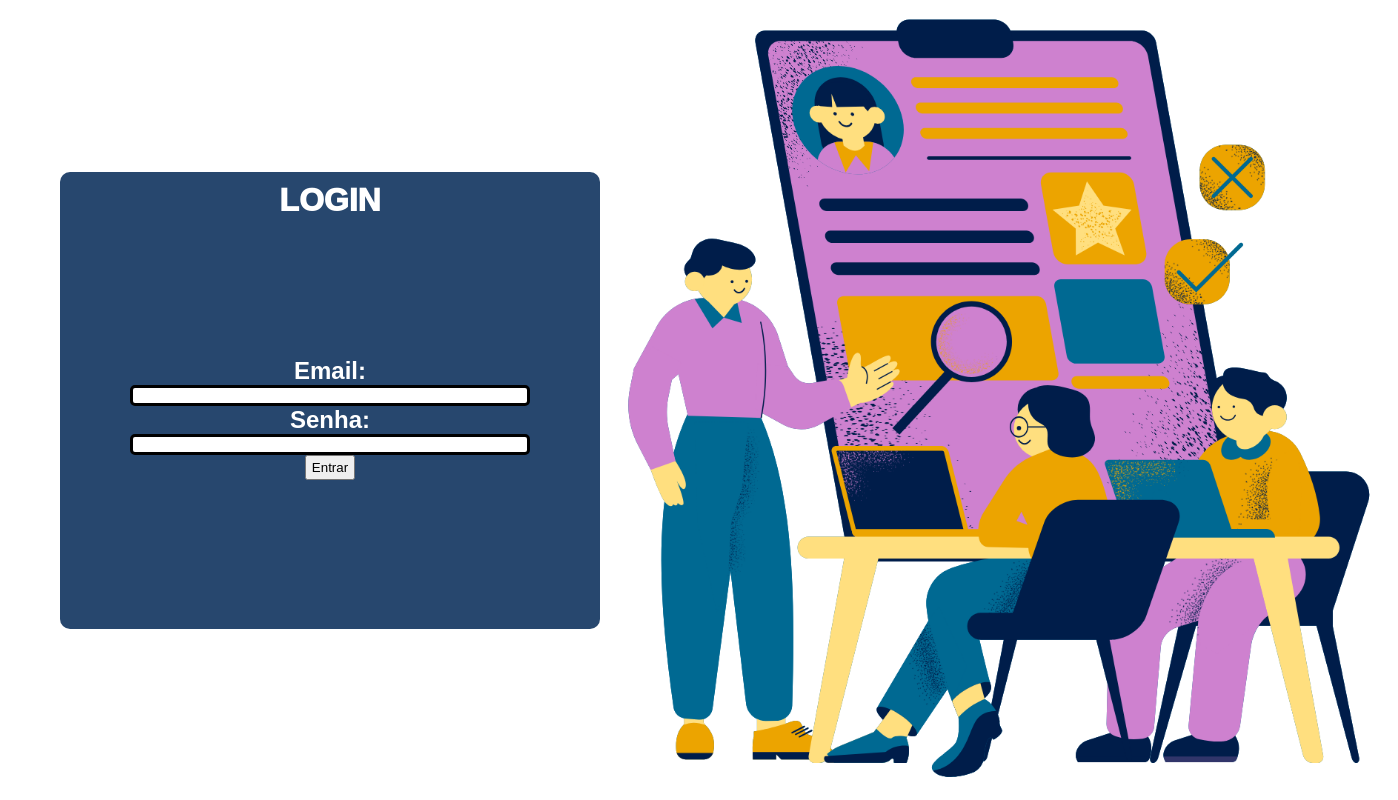
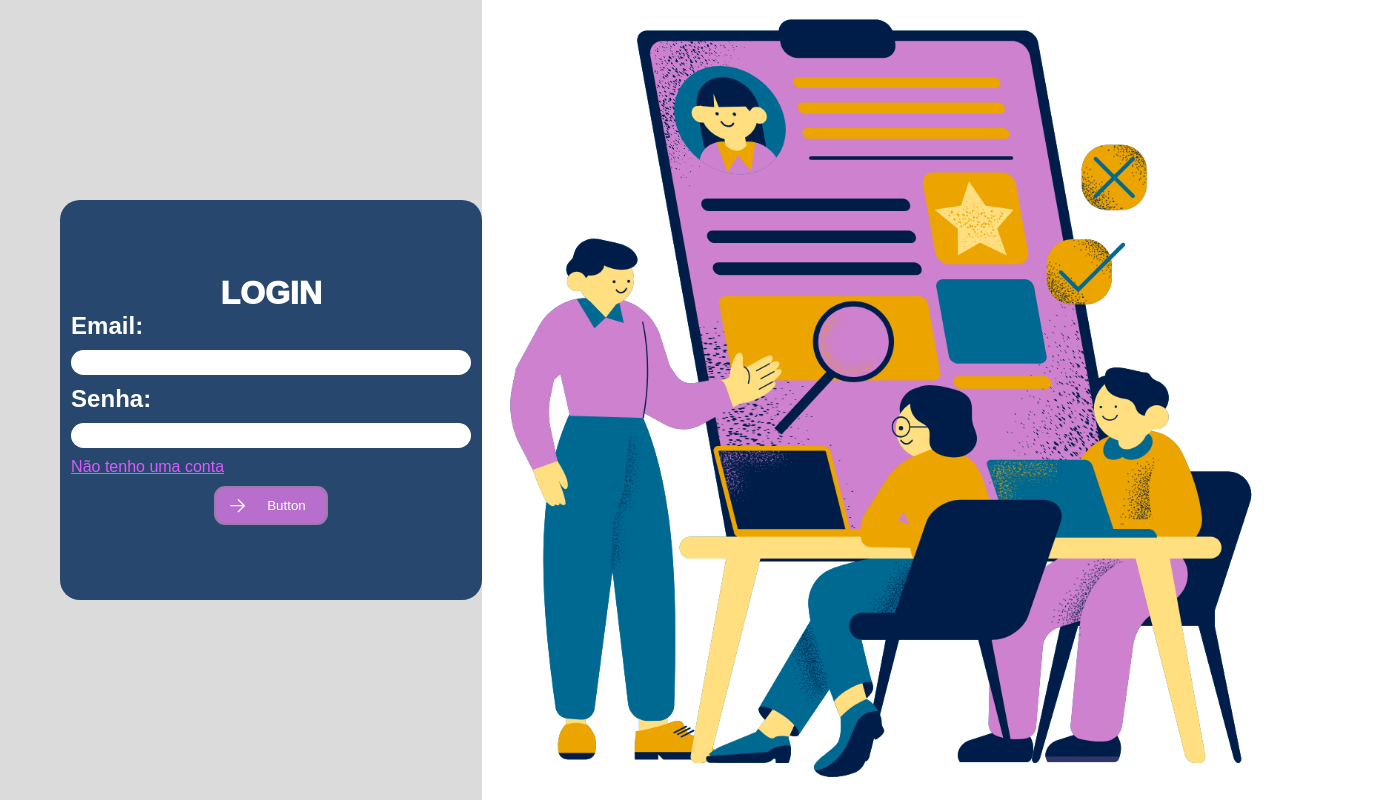
Before and after one commit to YasminTrembulack/SkillJourneyFront, a React (Vite) app: page / in a window 1280 px wide. Shown: the whole page, 1398 px wide, since content can reach past the window. Built offline with nearby package versions, Linux system fonts and the light colour scheme; a web font is replaced by a local one.

Commit message:
feat: login page almost done

```diff
--- /dev/null
+++ b/src/Components/Button/index.tsx
@@ -0,0 +1,23 @@
+import { StyledButton, Text } from "./styles";
+
+export default function Button() {
+  return (
+    <StyledButton >
+      <svg
+        xmlns="http://www.w3.org/2000/svg"
+        fill="none"
+        viewBox="0 0 24 24"
+        stroke-width="1.5"
+        stroke="currentColor"
+      >
+        <path
+          stroke-linecap="round"
+          stroke-linejoin="round"
+          d="M4.5 12h15m0 0l-6.75-6.75M19.5 12l-6.75 6.75"
+        ></path>
+      </svg>
+
+      <Text>Button</Text>
+    </StyledButton>
+  );
+}
--- /dev/null
+++ b/src/Components/Button/styles.ts
@@ -0,0 +1,38 @@
+import styled from "styled-components";
+
+export const StyledButton = styled.button`
+
+    background-color: #B86ECC;
+    color: #fff;
+    width: 8.5em;
+    height: 2.9em;
+    border: #9C7CA5 0.2em solid;
+    border-radius: 11px;
+    text-align: right;
+    transition: all 0.6s ease;
+    gap: 20px;
+
+
+    &:hover {
+        background-color: #d85cfa;
+        border: #d85cfa 0.2em solid;
+        cursor: pointer;
+    }
+
+    & svg {
+        width: 1.6em;
+        margin: -0.2em 0.8em 1em;
+        position: absolute;
+        display: flex;
+        transition: all 0.6s ease;
+    }
+
+    &:hover svg {
+    transform: translateX(5px);
+    }
+
+`;
+
+export const Text = styled.div`
+  margin: 0 1.5em
+`;
--- a/src/Pages/LoginPage/Components/Card/index.tsx
+++ b/src/Pages/LoginPage/Components/Card/index.tsx
@@ -1,5 +1,6 @@
 
-import { Content, StyledButton, StyledForm, StyledInput, StyledLabel, Text } from "./styles";
+import Button from "../../../../Components/Button";
+import { Content, StyledForm, StyledInput, StyledLabel, StyledLink, Text } from "./styles";
 
 export default function Card()
 {
@@ -12,7 +13,8 @@ export default function Card()
                     <StyledInput />
                     <StyledLabel children={"Senha:"}/>
                     <StyledInput />
-                    <StyledButton>Entrar</StyledButton>
+                    <StyledLink to={"/register"} children={"Não tenho uma conta"}/>
+                    <Button/>
                 </StyledForm>
             </Content>
         </>
--- a/src/Pages/LoginPage/Components/Card/styles.ts
+++ b/src/Pages/LoginPage/Components/Card/styles.ts
@@ -1,6 +1,9 @@
+import { Link } from "react-router-dom";
 import styled from "styled-components";
 
 export const Content = styled.div`
+  width: 520px;
+  height: 400px;
   display: flex;
   justify-content: center;
   align-items: center;
@@ -8,7 +11,7 @@ export const Content = styled.div`
   background-color: rgb(39, 71, 110);
   padding: 10px;
   margin-left: 60px;
-  border-radius: 10px;
+  border-radius: 20px;
 `;
 
 export const Text = styled.p`
@@ -18,32 +21,31 @@ export const Text = styled.p`
 `;
 
 export const StyledForm = styled.form`
-  width: 520px;
-  height: 400px;
   display: flex;
+  gap: 10px;
   justify-content: center;
   align-items: center;
   flex-direction: column;
 `;
 
 export const StyledInput = styled.input`
-  border: 3px black solid;
-  border-radius: 5px;
+  border: none;
+  border-radius: 50px;
   width: 400px;
+  color: #001D4A;
+  height: 25px;
 `;
 
 export const StyledLabel = styled.p`
+  width: 400px;
   font-weight: bold;
   color: #ffff;
   font-size: x-large;
 `;
 
-export const StyledLink = styled.a`
-
+export const StyledLink = styled(Link)`
+  width: 400px;
+  text-decoration: underline;
+  color: #d85cfa;
+  cursor: pointer;
 `
-
-export const StyledButton = styled.button`
-    cursor: pointer;
-    width: 50px;
-    height: 25px;
-`
--- a/src/Pages/LoginPage/styles.ts
+++ b/src/Pages/LoginPage/styles.ts
@@ -1,6 +1,7 @@
 import styled from "styled-components";
 
 export const StyledDiv = styled.div`
+    background-color: #dbdbdb;
     display: flex;
     justify-content: space-evenly;
     align-items: center;
```
